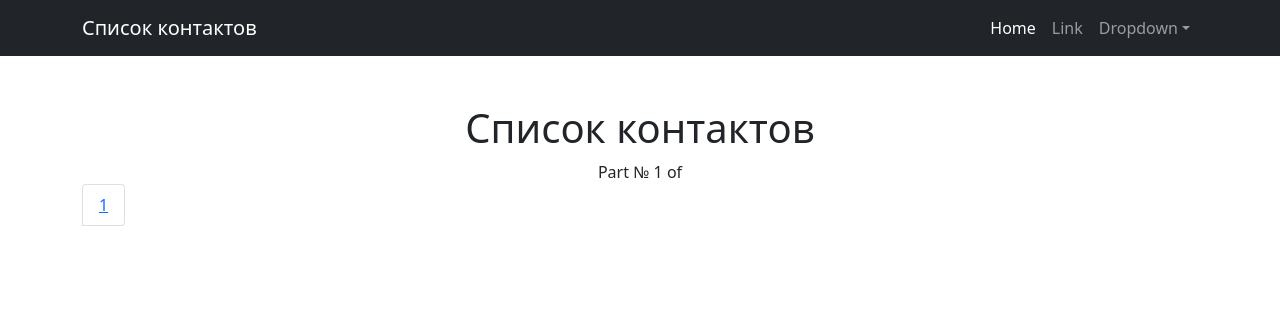
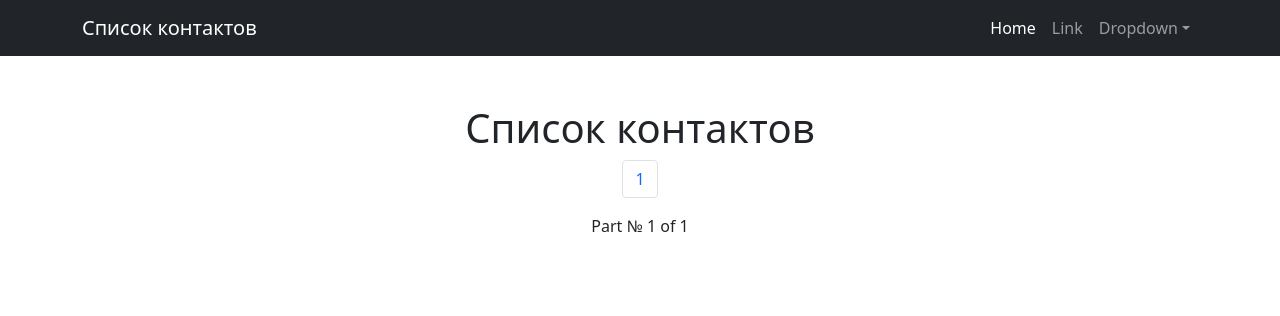
Before and after one commit to AltSant/contacts_manager, a Django app: page / in a window 1280 px wide. Shown: the top 316 px of the page. Run offline with Django 4.2, Linux system fonts and the light colour scheme; data that the repository does not hold is empty; some libraries are stand-ins or nearby versions.

Commit message:
paginator template fix

```diff
--- a/contact_list/templates/contact_list/contact_list.html
+++ b/contact_list/templates/contact_list/contact_list.html
@@ -44,27 +44,28 @@
                 <p class="lead">{{co.full_name}}</p>
                 <p>{{co.birth_date}}</p>
                 {% endfor %}
+                <div class="center">
+                    <ul class="pagination justify-content-center">
+                        {% for p in pagination.page_range %}
+                        <li class="page-item">
+                           <a class="page-link" href="?page={{ p }}">{{ p }}</a>
+
+                        </li>
+                        {% endfor %}
+                    </ul>
+                </div>
             <div>
                 {% if page.has_previous %}
                 <a href="?page={{page.previousPage_number }}">&lt;</a>
                 &nbsp;&nbsp;|&nbsp;&nbsp;
                 {% endif %}
-                Part № {{page.number}} of {{page.pagination.num_pages}}
+                Part № {{page.number}} of {{pagination.num_pages}}
                 {% if page.has_next %}
                 &nbsp;&nbsp;|&nbsp;&nbsp;
                 <a href="?page={{ page.next_page_number }}">&gt;</a>
                 {% endif %}
             </div>
-            <div class="text-center">
-                <ul class="list-group list-group-horizontal">
-                    {% for p in pagination.page_range %}
-                    <li class="list-group-item">
-                       <a href="?page={{ p }}">{{ p }}</a>
 
-                    </li>
-                    {% endfor %}
-                </ul>
-            </div>
             </div>
         </div>
         <!-- Bootstrap core JS-->
```
